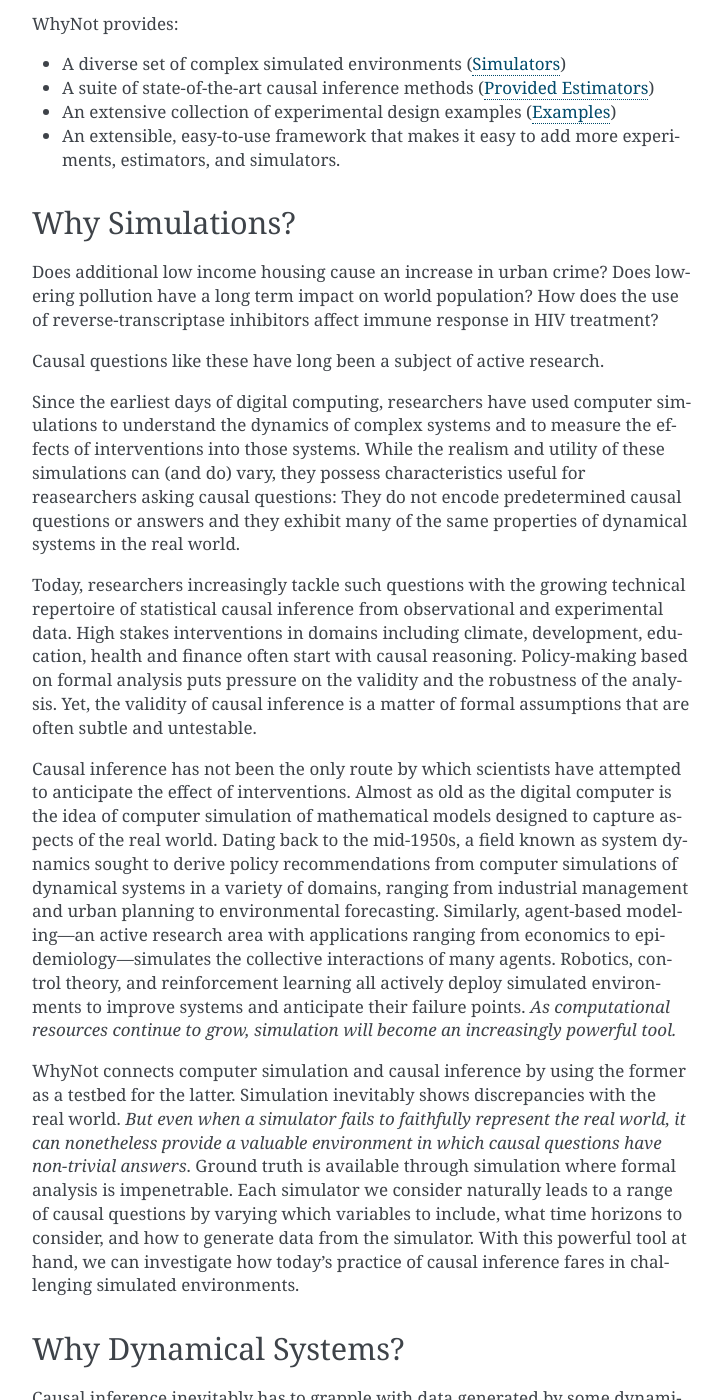
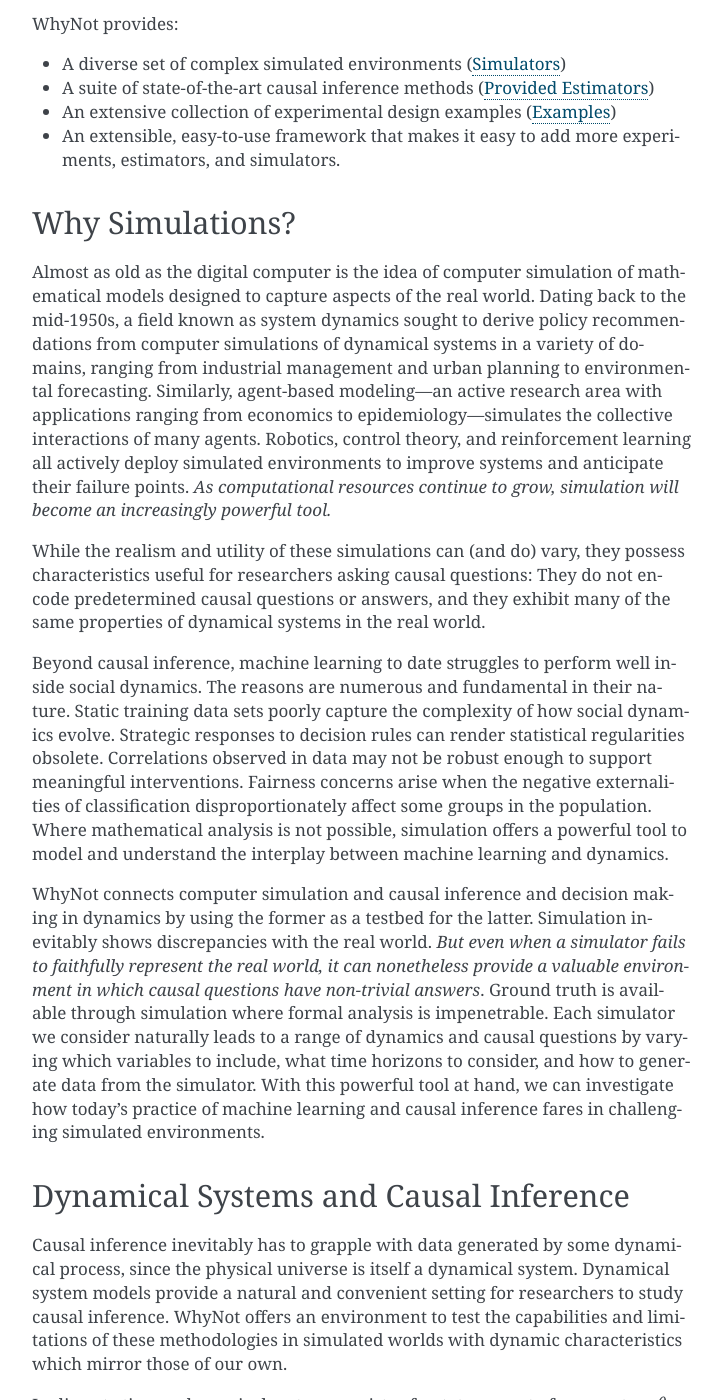
Before and after one commit to socialfoundations/whynot, a Sphinx documentation site: the page built from docs/source/why.rst, in a window 1280 px wide and 1400 px high, scrolled down 598 px. Shown: the whole window, without its empty margins (388-1110 px from the left). Built offline with Sphinx 7.4.7, drawn with Linux system fonts in a browser that asks for light colours; some of the changed text lies outside the part shown.

Commit message:
Update why

```diff
--- a/docs/source/why.rst
+++ b/docs/source/why.rst
@@ -34,56 +34,48 @@
 
 Why Simulations?
 ----------------
-Does additional low income housing cause an increase in urban crime?
-Does lowering pollution have a long term impact on world population?
-How does the use of reverse-transcriptase inhibitors affect immune response in
-HIV treatment?
+Almost as old as the digital computer is the idea of computer simulation of
+mathematical models designed to capture aspects of the real world. Dating back
+to the mid-1950s, a field known as system dynamics sought to derive policy
+recommendations from computer simulations of dynamical systems in a variety of
+domains, ranging from industrial management and urban planning to environmental
+forecasting.  Similarly, agent-based modeling—an active research area with
+applications ranging from economics to epidemiology—simulates the collective
+interactions of many agents. Robotics, control theory, and reinforcement
+learning all actively deploy simulated environments to improve systems and
+anticipate their failure points. *As computational resources continue to grow,
+simulation will become an increasingly powerful tool.*
 
-Causal questions like these have long been a subject of active research.
+While the realism and utility of these simulations can (and do) vary, they
+possess characteristics useful for researchers asking causal questions: They do
+not encode predetermined causal questions or answers, and they exhibit many of
+the same properties of dynamical systems in the real world.
 
-Since the earliest days of digital computing, researchers have used computer
-simulations to understand the dynamics of complex systems and to measure the
-effects of interventions into those systems. While the realism and utility
-of these simulations can (and do) vary, they possess characteristics useful
-for reasearchers asking causal questions: They do not encode predetermined
-causal questions or answers and they exhibit many of the same properties of
-dynamical systems in the real world.
+Beyond causal inference, machine learning to date struggles to perform well
+inside social dynamics. The reasons are numerous and fundamental in their
+nature. Static training data sets poorly capture the complexity of how social
+dynamics evolve. Strategic responses to decision rules can render statistical
+regularities obsolete. Correlations observed in data may not be robust enough to
+support meaningful interventions. Fairness concerns arise when the negative
+externalities of classification disproportionately affect some groups in the
+population. Where mathematical analysis is not possible, simulation offers a
+powerful tool to model and understand the interplay between machine learning and
+dynamics.
 
-Today, researchers increasingly tackle such questions with the growing technical
-repertoire of statistical causal inference from observational and experimental
-data. High stakes interventions in domains including climate, development,
-education, health and finance often start with causal reasoning. Policy-making
-based on formal analysis puts pressure on the validity and the robustness of the
-analysis. Yet, the validity of causal inference is a matter of formal
-assumptions that are often subtle and untestable.
+WhyNot connects computer simulation and causal inference and decision making in
+dynamics by using the former as a testbed for the latter. Simulation inevitably
+shows discrepancies with the real world. `But even when a simulator fails to
+faithfully represent the real world, it can nonetheless provide a valuable
+environment in which causal questions have non-trivial answers`. Ground truth is
+available through simulation where formal analysis is impenetrable. Each
+simulator we consider naturally leads to a range of dynamics and causal
+questions by varying which variables to include, what time horizons to consider,
+and how to generate data from the simulator. With this powerful tool at hand, we
+can investigate how today's practice of machine learning and causal inference
+fares in challenging simulated environments.
 
-Causal inference has not been the only route by which scientists have attempted
-to anticipate the effect of interventions. Almost as old as the digital computer
-is the idea of computer simulation of mathematical models designed to capture
-aspects of the real world. Dating back to the mid-1950s, a field known as system
-dynamics sought to derive policy recommendations from computer simulations of
-dynamical systems in a variety of domains, ranging from industrial management
-and urban planning to environmental forecasting. Similarly, agent-based
-modeling—an active research area with applications ranging from economics to
-epidemiology—simulates the collective interactions of many agents. Robotics,
-control theory, and reinforcement learning all actively deploy simulated
-environments to improve systems and anticipate their failure points. *As
-computational resources continue to grow, simulation will become an increasingly
-powerful tool.*
-
-WhyNot connects computer simulation and causal inference by using the former as
-a testbed for the latter. Simulation inevitably shows discrepancies with the
-real world. `But even when a simulator fails to faithfully represent the real
-world, it can nonetheless provide a valuable environment in which causal
-questions have non-trivial answers`. Ground truth is available through
-simulation where formal analysis is impenetrable. Each simulator we consider
-naturally leads to a range of causal questions by varying which variables to
-include, what time horizons to consider, and how to generate data from the
-simulator. With this powerful tool at hand, we can investigate how today's
-practice of causal inference fares in challenging simulated environments.
-
-Why Dynamical Systems?
-----------------------
+Dynamical Systems and Causal Inference
+--------------------------------------
 Causal inference inevitably has to grapple with data generated by some dynamical
 process, since the physical universe is itself a dynamical system. Dynamical
 system models provide a natural and convenient setting for researchers to study
```
